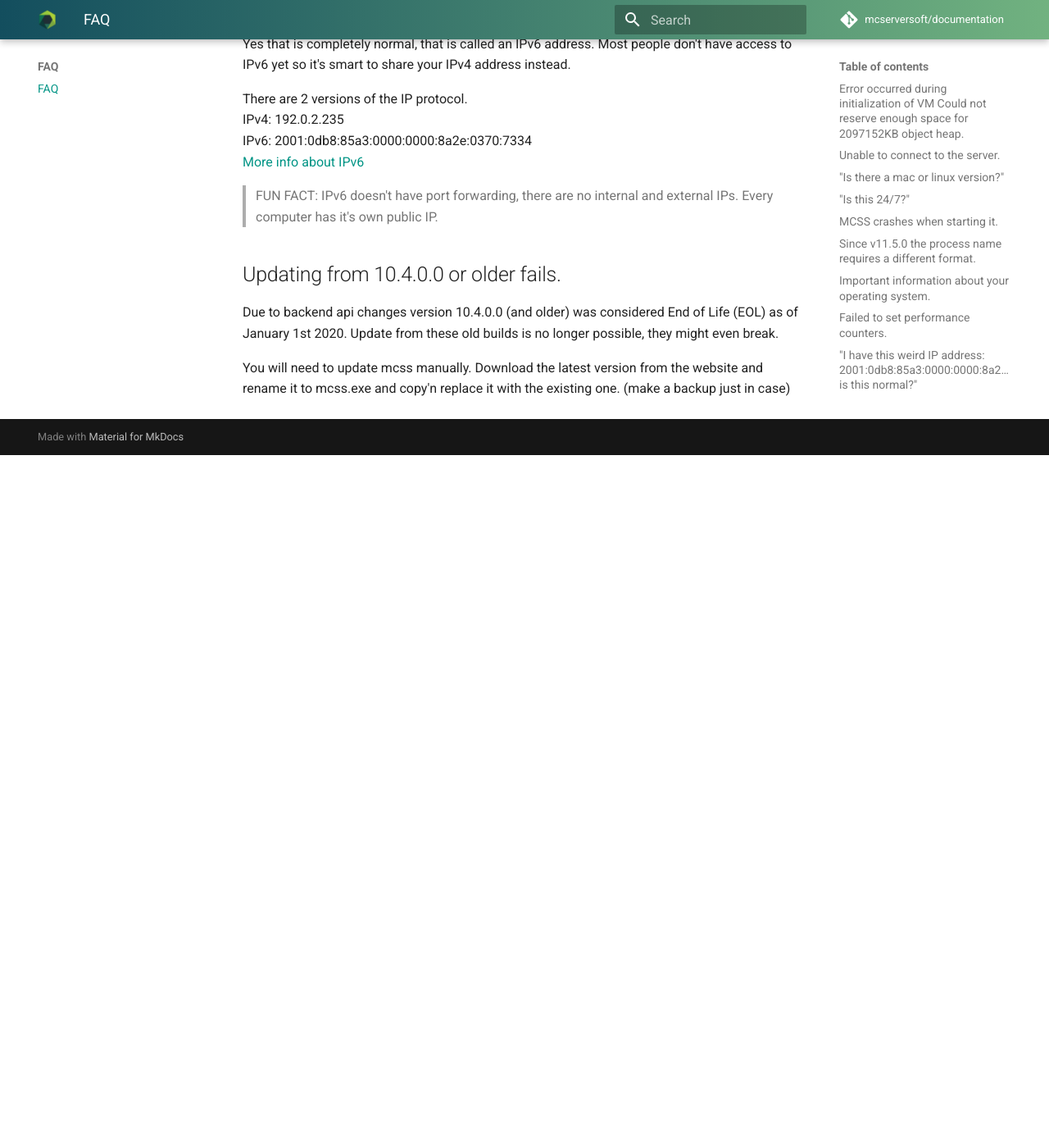
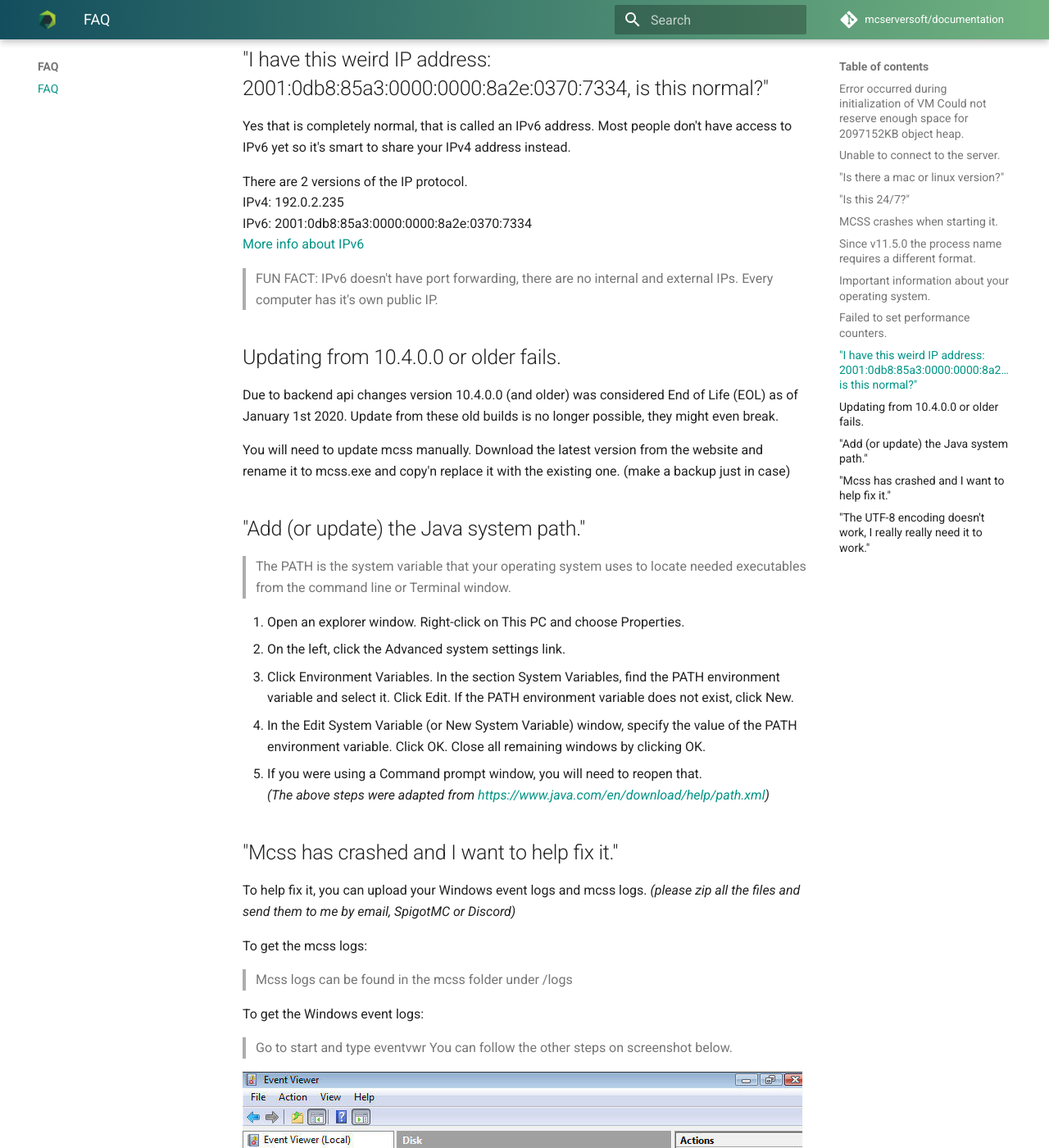
Before and after one commit to mcserversoft/documentation, an MkDocs documentation site: the page built from docs/faq.md, in a window 1280 px wide and 1400 px high, scrolled down 2789 px. Shown: the whole window at 82% size. Built offline with MkDocs 1.6.1 and Material for MkDocs 9.7.7, drawn with Linux system fonts in a browser that asks for light colours; comment, search, counter and statistics services are not loaded; before the commit the page ends 3344 px from its top, so only the background shows below that; some of the changed text lies outside the part shown.

Commit message:
Added more faq entries

```diff
--- a/docs/faq.md
+++ b/docs/faq.md
@@ -12,6 +12,9 @@
 *   [Failed to set performance counters.](#failed-to-set-performance-counters)
 *   [I have this weird IP address: 2001:0db8:85a3:0000:0000:8a2e:0370:7334, is this normal?](#weird-ip-address)
 *   [Updating from 10.4.0.0 or older fails.](#updating-from-10400-fails)
+*   [Add (or update) the Java system path.](#add-update-java-path)
+*   [Mcss has crashed and I want to help fix it.](#crashed-help-dev)
+*   [The UTF-8 encoding doesn't work, I *really really* need it to work.](#utf-8)
 
 
 <a name="error-occurred-during-initialization-of-vm"></a>
@@ -110,3 +113,55 @@
 Update from these old builds is no longer possible, they might even break.
 
 You will need to update mcss manually. Download the latest version from the website and rename it to mcss.exe and copy'n replace it with the existing one. (make a backup just in case)
+
+
+<a name="add-update-java-path"></a>
+## "Add (or update) the Java system path."
+
+> The PATH is the system variable that your operating system uses to locate needed executables from the command line or Terminal window.
+
+1. Open an explorer window. Right-click on This PC and choose Properties.
+2.  On the left, click the Advanced system settings link.
+3. Click Environment Variables. In the section System Variables, find the PATH environment variable and select it. Click Edit. If the PATH environment variable does not exist, click New.
+4. In the Edit System Variable (or New System Variable) window, specify the value of the PATH environment variable. Click OK. Close all remaining windows by clicking OK.
+5. If you were using a Command prompt window, you will need to reopen that.
+<br>*(The above steps were adapted from <https://www.java.com/en/download/help/path.xml>)*
+
+
+<a name="crashed-help-dev"></a>
+## "Mcss has crashed and I want to help fix it."
+
+To help fix it, you can upload your Windows event logs and mcss logs.
+*(please zip all the files and send them to me by email, SpigotMC or Discord)*
+
+To get the mcss logs:
+> Mcss logs can be found in the mcss folder under /logs
+
+To get the Windows event logs:
+> Go to start and type eventvwr
+You can follow the other steps on screenshot below.
+
+![Screenshot of the event viewer](assets/screenshots/event_viewer.png)
+
+
+
+<a name="utf-8"></a>
+## "The UTF-8 encoding doesn't work, I *really really* need it to work."
+
+The sad reality is that UTF-8 is a second-class citizen in Windows.
+
+As of Windows 10 version 1903, you have the option to set the system locale (language for non-Unicode programs) to UTF-8, but the feature is in beta.
+
+To activate it:
+ * Run `intl.cpl` (which opens the regional settings in Control Panel)
+* Follow the instructions in the screen shot below.
+
+![Screenshot of the region settings window as part of the control panel](assets/screenshots/utf8.png)
+
+In some cases, the server needs to be started with additional parameters. E.g `-Dfile.encoding=UTF-8`, this varies from the server type used. More research is required on your end.
+
+After setting this all up, this still doesn't guarantee that it will work. This just shows how bad the UTF-8 console support in Windows really is.
+
+(sources)
+- <https://stackoverflow.com/a/57134096>,
+- <https://books.google.be/books?id=tkFPDwAAQBAJ&pg=PA436&lpg=PA436&dq=UTF-8+is+a+second-class+citizen+in+Windows&source=bl&ots=E9LdoNrGie&sig=ACfU3U0CaOrY_k5aj-tZ8xri76hgEAZ5Vw&hl=en&sa=X&ved=2ahUKEwja_vj00-DoAhVFDuwKHdBjAiwQ6AEwAHoECAsQKQ>
```
Also changed, not shown: docs/assets/screenshots/event_viewer.png (added), docs/assets/screenshots/utf8.png (added).
